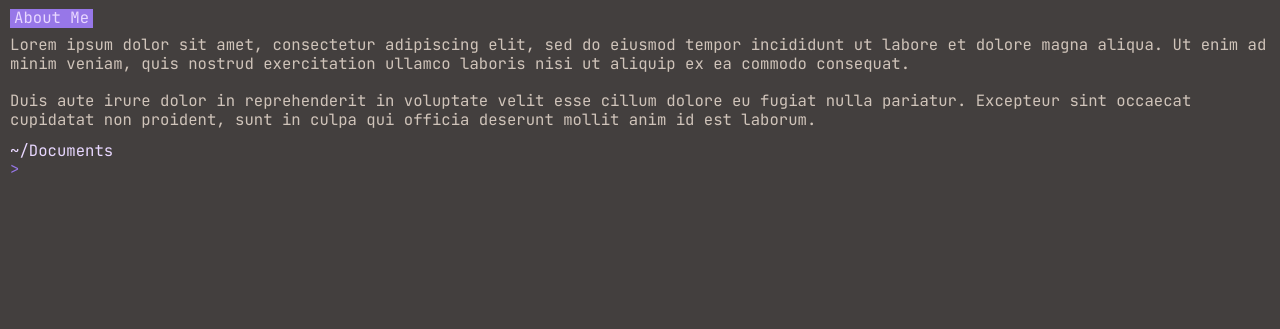
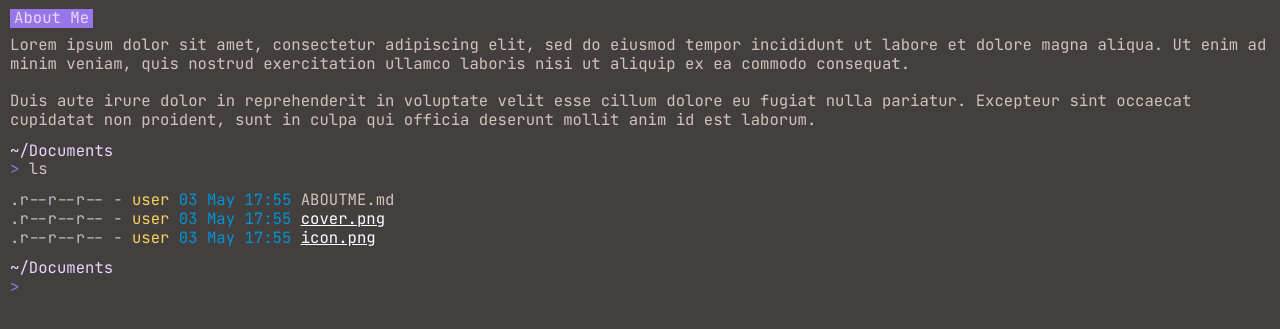
Before and after one commit to lockfeint/lockfeint.github.io, a plain HTML site: page public/index.html in a window 1280 px wide. Shown: the part 317-646 px from the top of the page. Drawn offline with Linux system fonts and the light colour scheme.

Commit message:
Move html and necessary files to public folder

```diff
--- a/css/main.css
+++ b/public/css/main.css
@@ -14,8 +14,13 @@ figure {
   --fastfetch-key-color: #f54e56;
   --markdown-header-bg-color: #9777e8ff;
   --markdown-header-text-color: #e8d7ff;
+  --ls-permissions-color: #c0bdbf;
+  --ls-user-color: #f8d35c;
+  --ls-datetime-color: #0094d4;
+  --ls-filename-color: white;
   --terminal-path-text-color: #e8d7ff;
   --terminal-input-text-color: #9777e8;
+  --terminal-cursor-color: white;
 }
 
 body {
@@ -28,7 +33,8 @@ main {
 }
 
 p,
-h2 {
+h2,
+li {
   font-style: normal;
   font-size: 15.63px;
   font-weight: 400;
@@ -44,11 +50,8 @@ a:hover {
   color: var(--link-hover-color);
 }
 
-.terminal-cursor {
-  border-right: 10px solid white;
+.terminal-line {
   width: fit-content;
-  animation: blink 1s steps(1) infinite;
-  animation-delay: 1.4s;
 }
 
 .terminal-path {
@@ -101,32 +104,108 @@ a:hover {
   padding: 0 4px;
 }
 
-.fade {
-  opacity: 0;
-  animation: fadeIn 1s ease forwards;
+.ls-output ul {
+  list-style-type: none;
+  margin: 0;
+  padding: 0;
 }
 
-.fade:nth-child(1) {
-  animation-delay: 0.2s;
+.ls-permissions {
+  color: var(--ls-permissions-color);
 }
 
-.fade:nth-child(2) {
-  animation-delay: 0.8s;
+.ls-user {
+  color: var(--ls-user-color);
 }
 
-.fade:nth-child(3) {
-  animation-delay: 1.4s;
+.ls-datetime {
+  color: var(--ls-datetime-color);
+}
+
+a.ls-filename {
+  color: var(--ls-filename-color);
+}
+
+a.ls-filename:hover {
+  color: var(--link-hover-color);
+}
+
+/* Animated Class Names */
+.terminal-cursor {
+  border-right: 10px solid var(--terminal-cursor-color);
+  width: fit-content;
+  animation: blink-cursor 0.75s step-end infinite;
+  animation-delay: 2.5s;
+}
+
+.typewriter {
+  width: 0;
+  overflow: hidden;
+  white-space: nowrap;
+  animation: typing 3.5s steps(100, end) forwards;
+}
+
+.fade-before,
+.fade-after {
+  opacity: 0;
+  animation: fade-in 1s ease forwards;
+}
+
+article:nth-child(1) {
+  .fade-after {
+    animation-delay: 0.5s;
+  }
+}
+
+article:nth-child(2) {
+  .fade-before {
+    animation-delay: 0.5s;
+  }
+  .typewriter {
+    animation-delay: 1s;
+  }
+  .fade-after {
+    animation-delay: 1.5s;
+  }
+}
+
+article:nth-child(3) {
+  .fade-before {
+    animation-delay: 1.5s;
+  }
+  .typewriter {
+    animation-delay: 2s;
+  }
+  .fade-after {
+    animation-delay: 2.5s;
+  }
+}
+
+article:last-child.fade-before {
+  animation-delay: 2.5s;
 }
 
 /* Animations */
-
-@keyframes blink {
-  50% {
-    border-color: transparent;
+@keyframes typing {
+  from {
+    width: 0;
+  }
+  to {
+    width: 100%;
   }
 }
 
-@keyframes fadeIn {
+@keyframes blink-cursor {
+  from,
+  to {
+    border-color: transparent;
+  }
+  50% {
+    border-color: var(--terminal-cursor-color);
+  }
+}
+
+@keyframes fade-in {
   to {
     opacity: 1;
   }
--- a/index.html
+++ b/public/index.html
@@ -3,15 +3,14 @@
   <head>
     <title>~:fish - My Website</title>
     <meta charset="UTF-8" />
-    <meta name="robots" content="noindex, nofollow" />
+    <meta name="robots" content="noindex, nofollow, noarchive" />
+    <meta name="viewport" content="width=device-width, initial-scale=1" />
     <meta name="theme-color" content="#f54e56" />
-    <meta name="viewport" content="width=device-width, initial-scale=1.0" />
     <meta name="description" content="Welcome to my website" />
     <meta property="og:title" content="My Website" />
     <meta property="og:description" content="Welcome to my website" />
     <meta property="og:image" content="./assets/cover.png" />
     <meta property="og:type" content="website" />
-
     <link rel="icon" type="image/svg+xml" href="./assets/icon.png" />
     <link rel="preconnect" href="https://fonts.googleapis.com" />
     <link rel="preconnect" href="https://fonts.gstatic.com" crossorigin />
@@ -23,17 +22,17 @@
   </head>
   <body>
     <main>
-      <article class="fade">
+      <article>
         <section class="terminal-line">
           <p class="terminal-path">~</p>
         </section>
-        <section class="terminal-line">
+        <section class="terminal-line typewriter">
           <p>
             <span class="terminal-input">&gt;</span>
             <span class="terminal-command">fastfetch</span>
           </p>
         </section>
-        <section class="terminal-command-output fastfetch-output">
+        <section class="terminal-command-output fastfetch-output fade-after">
           <figure>
             <img class="fastfetch-logo" src="./assets/logo.png" />
           </figure>
@@ -88,17 +87,17 @@
         </section>
       </article>
 
-      <article class="fade">
-        <section class="terminal-line">
+      <article>
+        <section class="terminal-line fade-before">
           <p class="terminal-path">~/Documents</p>
         </section>
-        <section class="terminal-line">
+        <section class="terminal-line typewriter">
           <p>
             <span class="terminal-input">&gt;</span>
             <span class="terminal-command">glow ABOUTME.md</span>
           </p>
         </section>
-        <section class="terminal-command-output markdown-output">
+        <section class="terminal-command-output markdown-output fade-after">
           <h2>About Me</h2>
           <p>
             Lorem ipsum dolor sit amet, consectetur adipiscing elit, sed do
@@ -113,7 +112,41 @@
         </section>
       </article>
 
-      <article class="fade">
+      <article>
+        <section class="terminal-line fade-before">
+          <p class="terminal-path">~/Documents</p>
+        </section>
+        <section class="terminal-line typewriter">
+          <p>
+            <span class="terminal-input">&gt;</span>
+            <span class="terminal-command">ls</span>
+          </p>
+        </section>
+        <section class="terminal-command-output ls-output fade-after">
+          <ul>
+            <li>
+              <span class="ls-permissions">.r--r--r--</span> -
+              <span class="ls-user">user</span>
+              <span class="ls-datetime">03 May 17:55</span>
+              <span class="ls-filename">ABOUTME.md</a>
+            </li>
+            <li>
+              <span class="ls-permissions">.r--r--r--</span> -
+              <span class="ls-user">user</span>
+              <span class="ls-datetime">03 May 17:55</span>
+              <a class="ls-filename" href="assets/cover.png">cover.png</a>
+            </li>
+            <li>
+              <span class="ls-permissions">.r--r--r--</span> -
+              <span class="ls-user">user</span>
+              <span class="ls-datetime">03 May 17:55</span>
+              <a class="ls-filename" href="assets/icon.png">icon.png</a>
+            </li>
+          </ul>
+        </section>
+      </article>
+
+      <article class="fade-before">
         <section class="terminal-line">
           <p class="terminal-path">~/Documents</p>
         </section>
```
Also changed, not shown: public/assets/cover.png (renamed from assets/cover.png), public/assets/icon.png (renamed from assets/icon.png), public/assets/logo.png (renamed from assets/logo.png), public/robots.txt (renamed from robots.txt).
